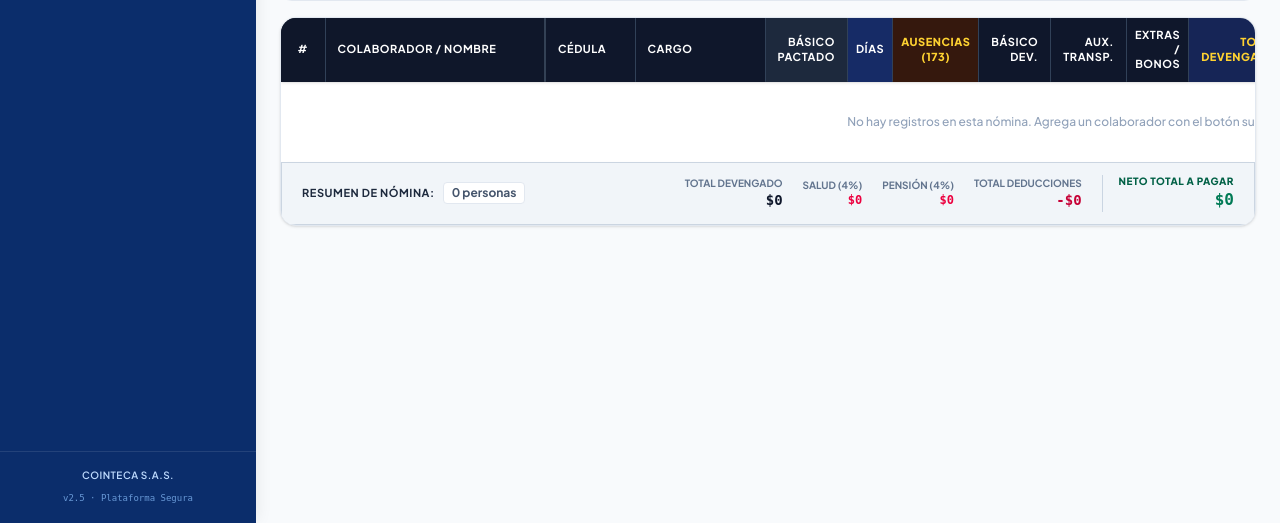
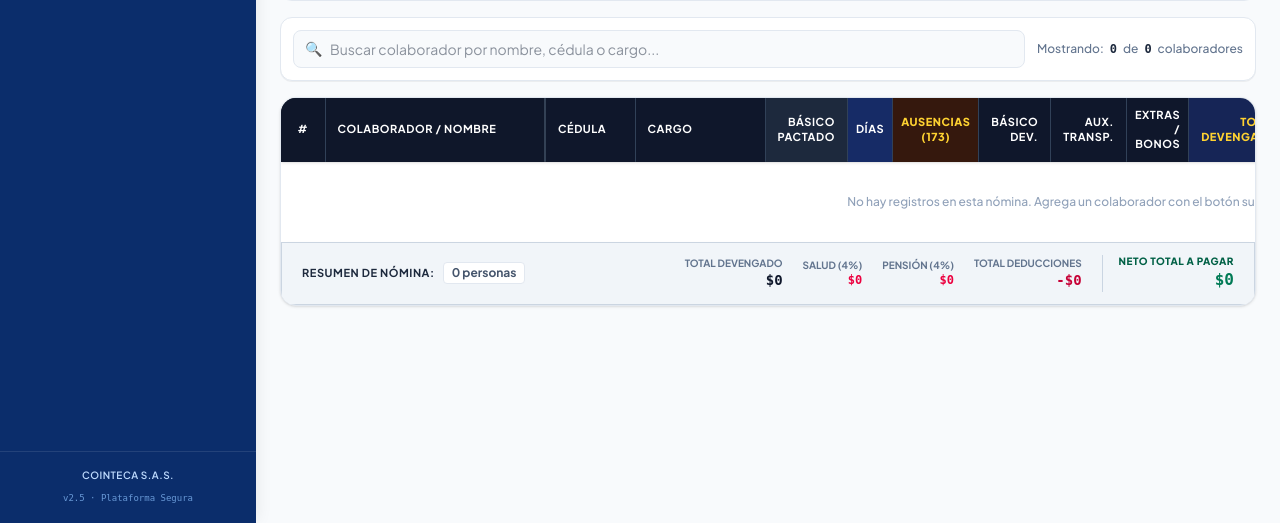
Before and after one commit to kuaza14/cointeca, a Django app: template core/templates/rrhh/nomina/detalle.html in a window 1280 px wide. Shown: the part 277-800 px from the top of the page. Run offline with Django 5.2, Linux system fonts and the light colour scheme; the template is opened without the code that fills it, so the values that code supplies are empty; style sheets or scripts are compiled from the project's sources.

Commit message:
feat(nomina): agregar buscador en tiempo real en lista de periodos y en tabla interactiva de colaboradores

```diff
--- a/core/templates/rrhh/nomina/detalle.html
+++ b/core/templates/rrhh/nomina/detalle.html
@@ -95,6 +95,33 @@
         </div>
         <div class="text-[11px] text-slate-500 font-medium">
             💡 <em>Edita los días o montos directamente en las celdas y la nómina se recalculará automáticamente.</em>
+        </div>
+    </div>
+
+    <!-- BUSCADOR EN VIVO DE COLABORADORES EN NÓMINA -->
+    <div class="bg-white p-3 rounded-xl border border-slate-200 shadow-2xs flex flex-col sm:flex-row sm:items-center sm:justify-between gap-3">
+        <div class="relative flex-1 flex items-center gap-2">
+            <div class="relative w-full">
+                <input
+                    type="text"
+                    id="buscador-colaborador-nomina"
+                    placeholder="Buscar colaborador por nombre, cédula o cargo..."
+                    class="w-full border border-slate-200 rounded-lg pl-9 pr-8 py-2 focus:ring-2 focus:ring-blue-500 focus:border-blue-500 outline-none bg-slate-50 focus:bg-white text-slate-800 text-xs sm:text-sm transition">
+                <span class="absolute left-3 top-2 text-slate-400 text-sm">🔍</span>
+                <button type="button"
+                        id="btn-limpiar-buscador-colaborador"
+                        onclick="limpiarBuscadorColaborador()"
+                        class="hidden absolute right-2.5 top-2 text-xs text-slate-400 hover:text-slate-600 font-bold cursor-pointer">
+                    ✕
+                </button>
+            </div>
+        </div>
+        <div class="text-xs text-slate-500 font-medium whitespace-nowrap flex items-center gap-1.5">
+            <span>Mostrando:</span>
+            <strong id="contador-colaboradores-filtro" class="text-slate-800 font-bold font-mono">0</strong>
+            <span>de</span>
+            <strong id="contador-colaboradores-total" class="text-slate-800 font-bold font-mono">0</strong>
+            <span>colaboradores</span>
         </div>
     </div>
 
--- a/static/js/rrhh/nomina_detalle.js
+++ b/static/js/rrhh/nomina_detalle.js
@@ -51,6 +51,13 @@
         }
         renderizarTabla();
         actualizarTotalesGenerales();
+
+        const buscadorInput = document.getElementById('buscador-colaborador-nomina');
+        if (buscadorInput) {
+            buscadorInput.addEventListener('input', function () {
+                filtrarColaboradores(this.value);
+            });
+        }
     });
 
     // Formateador de moneda en pesos colombianos
@@ -242,7 +249,70 @@
             `;
             tbody.appendChild(tr);
         });
+
+        // Aplicar filtro si hay búsqueda activa o actualizar contadores
+        const inputBusqueda = document.getElementById('buscador-colaborador-nomina');
+        filtrarColaboradores(inputBusqueda ? inputBusqueda.value : '');
     }
+
+    // Filtrar colaboradores en vivo en la tabla de nómina
+    function filtrarColaboradores(termino) {
+        const q = (termino || '').toLowerCase().trim();
+        const btnLimpiar = document.getElementById('btn-limpiar-buscador-colaborador');
+        if (btnLimpiar) {
+            btnLimpiar.classList.toggle('hidden', !q);
+        }
+
+        let visibles = 0;
+        detallesData.forEach(item => {
+            const fila = document.getElementById(`fila-${item.id}`);
+            if (!fila) return;
+
+            const nombre = (item.nombre_empleado || '').toLowerCase();
+            const cedula = String(item.cedula || '').toLowerCase();
+            const cargo = (item.cargo || '').toLowerCase();
+
+            const coincide = !q || nombre.includes(q) || cedula.includes(q) || cargo.includes(q);
+            if (coincide) {
+                fila.style.display = '';
+                visibles++;
+            } else {
+                fila.style.display = 'none';
+            }
+        });
+
+        const contadorFiltro = document.getElementById('contador-colaboradores-filtro');
+        if (contadorFiltro) contadorFiltro.textContent = visibles;
+
+        const contadorTotal = document.getElementById('contador-colaboradores-total');
+        if (contadorTotal) contadorTotal.textContent = detallesData.length;
+
+        // Fila de aviso si ningún colaborador coincide con la búsqueda
+        let filaVacia = document.getElementById('fila-sin-resultados-busqueda');
+        const tbody = document.getElementById('tbody-nomina');
+        if (visibles === 0 && detallesData.length > 0) {
+            if (!filaVacia && tbody) {
+                filaVacia = document.createElement('tr');
+                filaVacia.id = 'fila-sin-resultados-busqueda';
+                filaVacia.innerHTML = `<td colspan="18" class="py-8 text-center text-slate-400 font-medium">
+                    No se encontraron colaboradores que coincidan con "<strong>${q}</strong>".
+                </td>`;
+                tbody.appendChild(filaVacia);
+            }
+        } else if (filaVacia) {
+            filaVacia.remove();
+        }
+    }
+
+    // Limpiar buscador de colaboradores
+    window.limpiarBuscadorColaborador = function() {
+        const input = document.getElementById('buscador-colaborador-nomina');
+        if (input) {
+            input.value = '';
+            filtrarColaboradores('');
+            input.focus();
+        }
+    };
 
     // Recalcular fila individual en tiempo real en JavaScript
     function recalcularFila(item) {
```
Also changed, not shown: core/templates/rrhh/nomina/lista.html (+19 -3 lines), static/js/rrhh/nomina_lista.js (+44 -0 lines).
